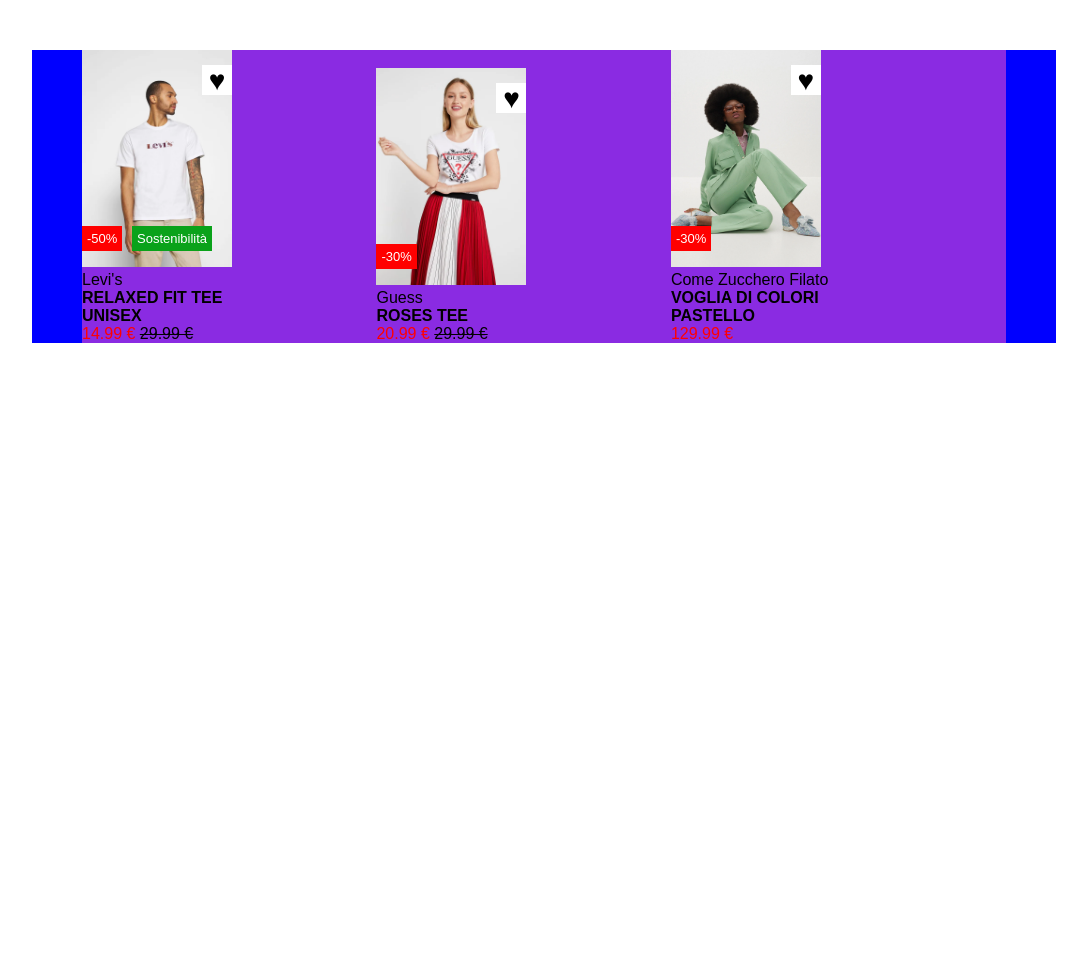
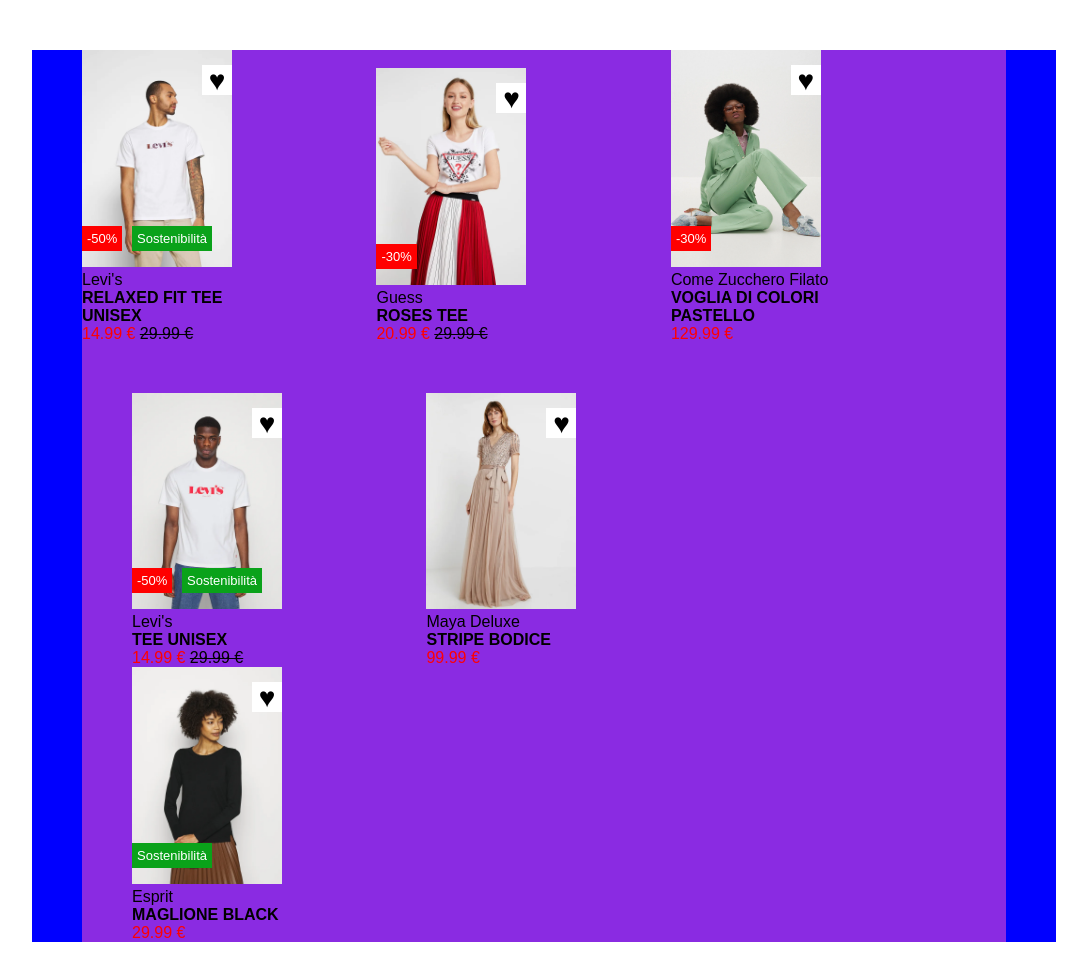
Before and after one commit to giagra91/html-css-boolando, a plain HTML site: page index.html in a window 1280 px wide. Shown: the whole page, without its empty margins (96-1183 px from the left). Before the commit the page ends 800 px from the top, so only its background shows below. Drawn offline with Linux system fonts and the light colour scheme.

Commit message:
completamento immagini e descrizione articoli

```diff
--- a/css/style.css
+++ b/css/style.css
@@ -50,6 +50,17 @@
     background-color: rgb(10, 162, 26);
     bottom: 20px;
     left: 50px;
+    z-index: 2;
+}
+
+.green-box-one{
+    font-size: 13px;
+    padding: 5px;
+    font-family: Arial, Helvetica, sans-serif;
+    color: white;
+    background-color: rgb(10, 162, 26);
+    bottom: 20px;
+    left: 0;
     z-index: 2;
 }
 
--- a/index.html
+++ b/index.html
@@ -84,6 +84,74 @@
 
 
                 </div>
+
+                <div class="row">
+
+                    <!-- Quarto articolo -->
+                  <div class="up-card">
+                   <div class="card relative">
+                       <img class="img first-image" src="img/4.webp" alt="Prima foto">
+                       <img class="img img-hover" src="img/4b.webp" alt="Prima foto hover">
+                       <span class="heart absolute">&hearts;</span>
+                       <span class="discount absolute">-50%</span>
+                       <span class="green-box absolute">Sostenibilità</span>
+                   </div>
+                   <div class="text-photo">
+                    <span class="brand">Levi's</span><br>
+                    <span class="name-article">TEE UNISEX</span><br>
+                    <span class="price">
+                        <span class="discount-price">
+                            14.99 €
+                        </span>
+                        <span class="first-price">
+                             29.99 €
+                        </span>
+
+                    </span>
+                   </div>
+                </div>
+
+
+                   <!-- Quinto articolo -->
+                   <div class="up-card">
+
+                   <div class="card relative">
+                      <img class="img first-image" src="img/5.webp" alt="Seconda foto">
+                      <img class="img img-hover" src="img/5b.webp" alt="Seconda foto hover">
+                      <span class="heart absolute">&hearts;</span>
+                  </div>
+                  <div class="text-photo">
+                      <span class="brand">Maya Deluxe</span><br>
+                      <span class="name-article">STRIPE BODICE</span><br>
+                      <span class="price">
+                      <span class="discount-price">
+                         99.99 €
+                      </span>
+
+                    </div>
+                </div>
+
+
+                    <!-- Sesto articolo -->
+                    <div class="up-card">
+
+                        <div class="card relative">
+                            <img class="img first-image" src="img/6.webp" alt="Seconda foto">
+                            <img class="img img-hover" src="img/6b.webp" alt="Seconda foto hover">
+                            <span class="heart absolute">&hearts;</span>
+                            <span class="green-box-one absolute">Sostenibilità</span>
+                        </div>
+                        <div class="text-photo">
+                            <span class="brand">Esprit</span> <br>
+                            <span class="name-article">MAGLIONE BLACK</span> <br>
+                            <span class="price">
+                            <span class="discount-price">
+                               29.99 €
+                            </span>
+                          </div>
+
+
+                    </div>
            </div>
        </div>
 
```
